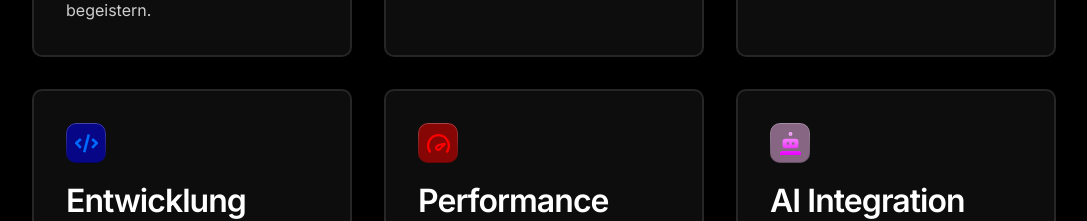
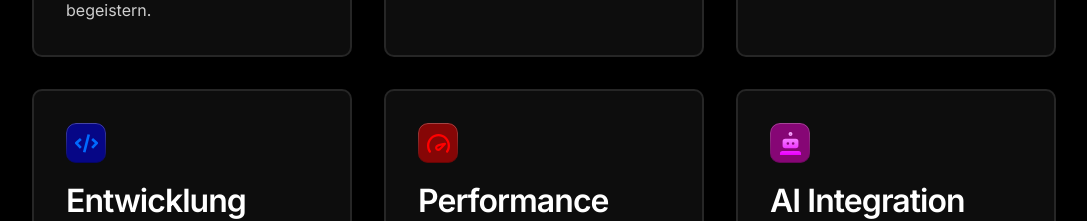
Before and after one commit to webwing-agency/webwing-website, a plain HTML site: page index.html in a window 1280 px wide. Shown: the part 1440-1661 px from the top of the page, without its empty margins (96-1183 px from the left). Drawn offline with Linux system fonts and the light colour scheme.

Commit message:
fix tiny design issue

```diff
--- a/styles/index.css
+++ b/styles/index.css
@@ -39,7 +39,7 @@
     --icon-seo-bg-color: rgba(255, 255, 0, 0.5);
     --icon-code-bg-color: rgba(0, 0, 255, 0.5);
     --icon-performance-bg-color: rgba(255, 0, 0, 0.5);
-    --icon-ai-bg-color: rgba(255, 192, 247, 0.5);
+    --icon-ai-bg-color: rgba(255, 0, 221, 0.5);
 
     --icon-design-color: rgb(255, 166, 0);
     --icon-conversion-color: rgb(0, 128, 0);
```
